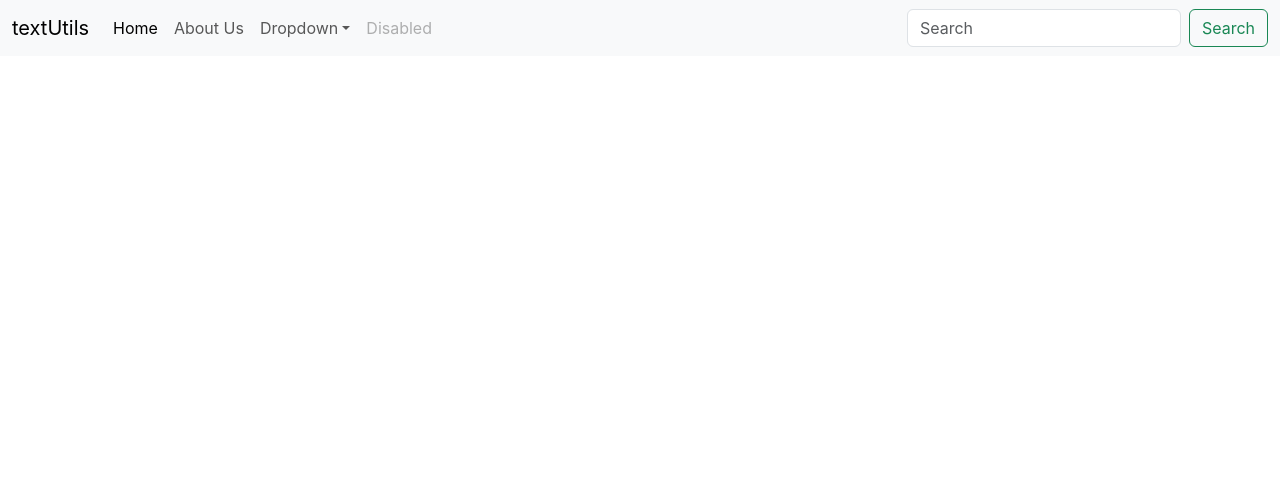
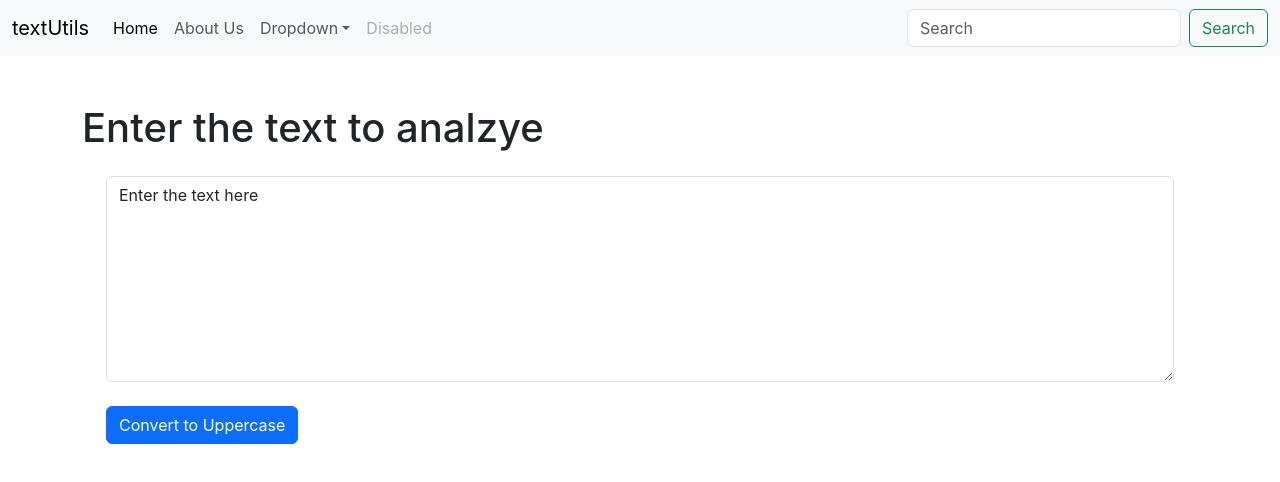
Before and after one commit to abdulmannantariq101/React-js-, a React (Create React App) app in the folder my-app/: page / in a window 1280 px wide. Shown: the top 482 px of the page. Built offline with nearby package versions, Linux system fonts and the light colour scheme.

Commit message:
Concept of State and Text change to UpperCase

```diff
--- a/my-app/src/App.js
+++ b/my-app/src/App.js
@@ -1,15 +1,19 @@
 
 import './App.css';
 import Navbar from './components/Navbar';
+import TextForm from './components/TextForm';
 
 function App() {
   return (
     <>
-    <Navbar title="textUtils" link="About Us"/>
+      <Navbar title="textUtils" link="About Us" />
+      <div className="container my-5">
+        <TextForm heading="Enter the text to analzye" />
+      </div>
 
 
+    </>
 
-   </>
   );
 }
 
--- /dev/null
+++ b/my-app/src/components/TextForm.js
@@ -0,0 +1,29 @@
+import React, { useState } from 'react'
+
+
+export default function TextForm(props) {
+
+    const handleUpClick = () => {
+        // console.log("Uppercase button Clicked")
+        // setText("State Changed")
+        let newText = text.toUpperCase();
+        setText(newText);
+
+
+    }
+    const handleOnChange = (event) => {
+        // console.log("On Change")
+        setText(event.target.value)
+    }
+
+    const [text, setText] = useState('Enter the text here');
+    return (
+        <div>
+            <h1>{props.heading}</h1>
+            <div className="my-4 mx-4">
+                <textarea className="form-control" value={text} onChange={handleOnChange} id="myBox" rows="8"></textarea>
+            </div>
+            <button className="btn btn-primary mx-4" onClick={handleUpClick}>Convert to Uppercase</button>
+        </div>
+    )
+}
```
